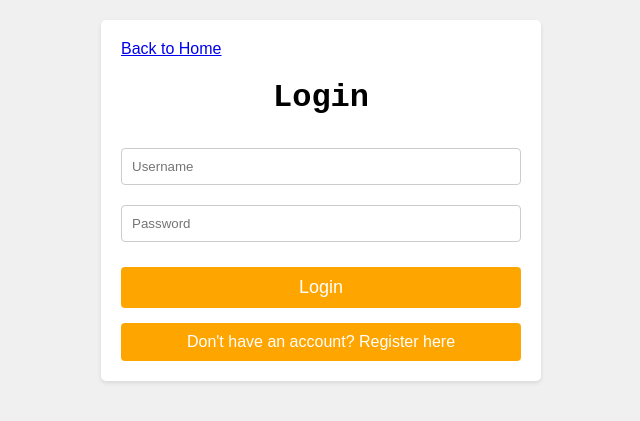
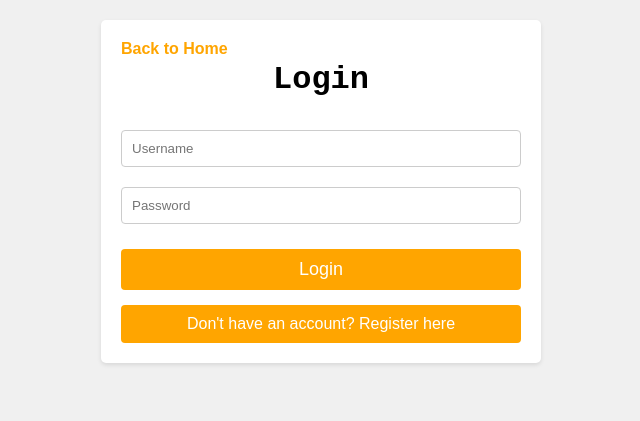
Before and after one commit to RahinAshraf/ash_driving_school, a Django app: page /login/ in a window 1280 px wide. Shown: the top 421 px of the page, without its empty margins (319-959 px from the left). Run offline with Django 3.2, Linux system fonts and the light colour scheme.

Commit message:
Describe the changes you made

```diff
--- a/ash_driving_school/templates/registration/login.html
+++ b/ash_driving_school/templates/registration/login.html
@@ -106,7 +106,7 @@
 <body>
     <div class="container">
         <!-- Back to Home link -->
-        <a href="{% url 'abu' %}" class="back-link">Back to Home</a>
+        <a href="{% url 'abu' %}" class="home-link">Back to Home</a>
 
         <h1>Login</h1>
 
```
